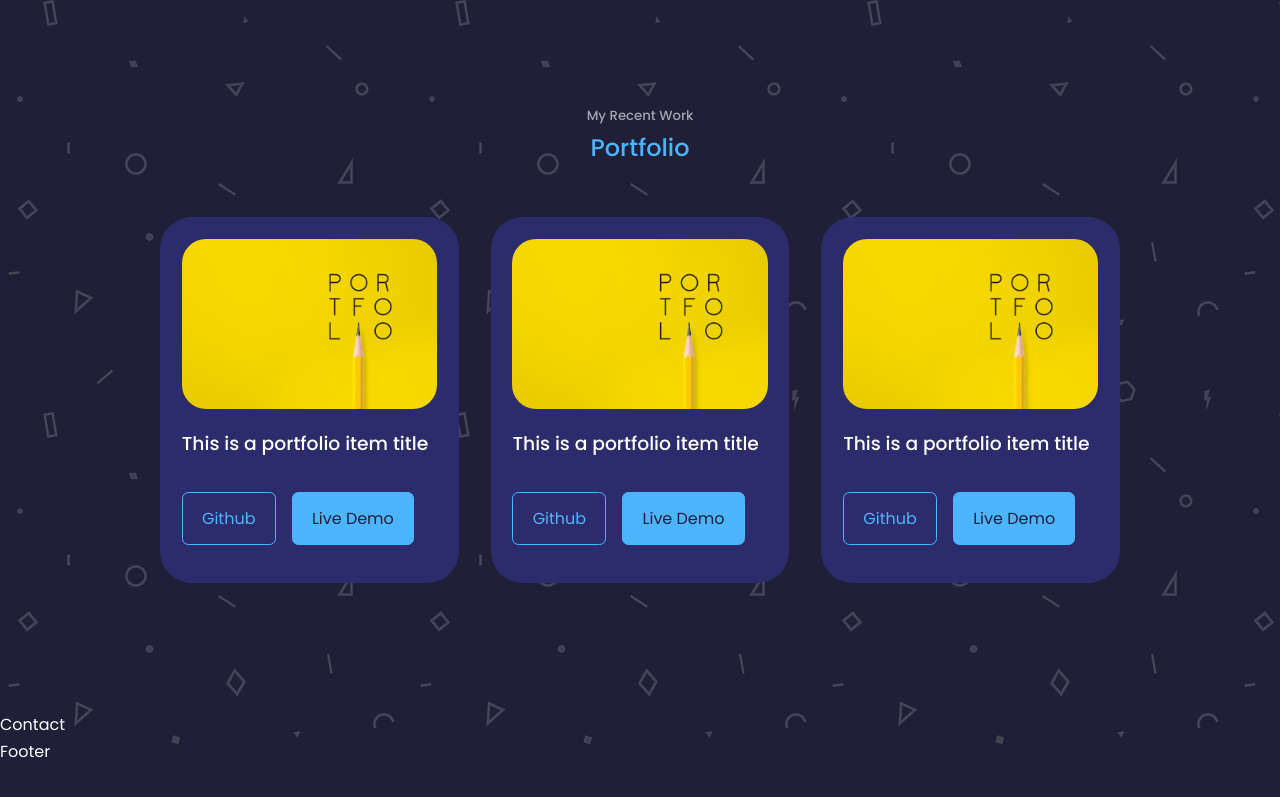
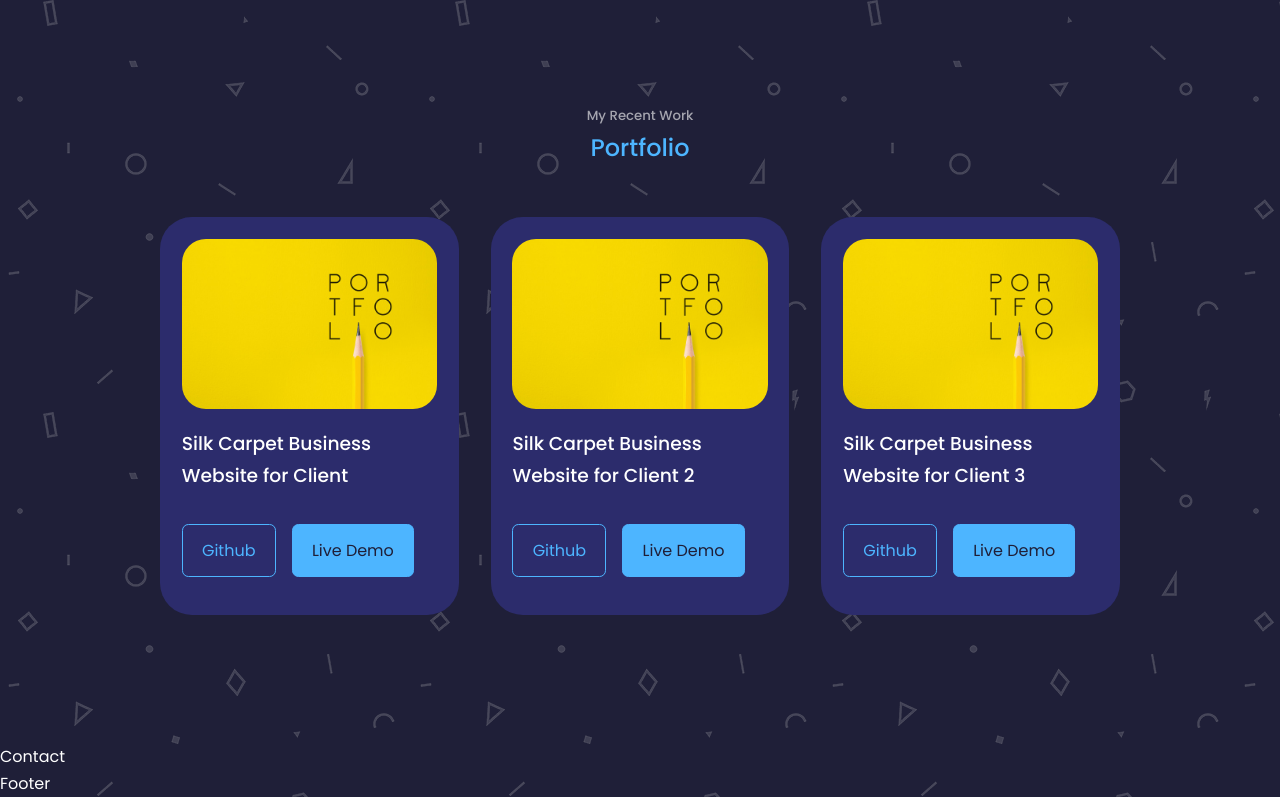
Before and after one commit to MorsalN/morsaln.github.io, a React (Create React App) app: page / in a window 1280 px wide. Shown: the part 2750-3547 px from the top of the page. Before the commit the page ends 3515 px from the top, so only its background shows below. Built offline with nearby package versions, Linux system fonts and the light colour scheme; a web font is replaced by a local one.

Commit message:
Refactoring section to reduce redundancy

```diff
--- a/src/components/portfolio/Portfolio.jsx
+++ b/src/components/portfolio/Portfolio.jsx
@@ -1,6 +1,30 @@
 import React from "react";
 import "./portfolio.css";
 import IMG1 from "./../../assets/sample-portfolio.jpeg";
+
+const data = [
+  {
+    id: 1,
+    image: IMG1,
+    title: "Silk Carpet Business Website for Client",
+    github: "https://github.com",
+    demo: "https://github.com",
+  },
+  {
+    id: 2,
+    image: IMG1,
+    title: "Silk Carpet Business Website for Client 2",
+    github: "https://github.com",
+    demo: "https://github.com",
+  },
+  {
+    id: 3,
+    image: IMG1,
+    title: "Silk Carpet Business Website for Client 3",
+    github: "https://github.com",
+    demo: "https://github.com",
+  },
+];
 
 const Portfolio = () => {
   return (
@@ -9,60 +33,24 @@
       <h2>Portfolio</h2>
 
       <div className="container portfolio__container">
-        <article className="portfolio__item">
+        {data.map(({ id, image, title, github, demo }) => {
+          return (
+            <article key={id} className="portfolio__item">
               <div className="portfolio__item-image">
-            <img src={IMG1} alt="" />
+                <img src={image} alt={title} />
               </div>
-          <h3>This is a portfolio item title</h3>
+              <h3>{title}</h3>
               <div className="portfolio__item-cta">
-            <a href="https://www.linkedin.com/in/morsalniyaz/" className="btn">
+                <a href={github} className="btn">
                   Github
                 </a>
-            <a
-              href="https://dribble.com/Alien_pixels"
-              className="btn btn-primary"
-              target="_blank"
-            >
+                <a href={demo} className="btn btn-primary" target="_blank">
                   Live Demo
                 </a>
               </div>
             </article>
-        <article className="portfolio__item">
-          <div className="portfolio__item-image">
-            <img src={IMG1} alt="" />
-          </div>
-          <h3>This is a portfolio item title</h3>
-          <div className="portfolio__item-cta">
-            <a href="https://www.linkedin.com/in/morsalniyaz/" className="btn">
-              Github
-            </a>
-            <a
-              href="https://dribble.com/Alien_pixels"
-              className="btn btn-primary"
-              target="_blank"
-            >
-              Live Demo
-            </a>
-          </div>
-        </article>
-        <article className="portfolio__item">
-          <div className="portfolio__item-image">
-            <img src={IMG1} alt="" />
-          </div>
-          <h3>This is a portfolio item title</h3>
-          <div className="portfolio__item-cta">
-            <a href="https://www.linkedin.com/in/morsalniyaz/" className="btn">
-              Github
-            </a>
-            <a
-              href="https://dribble.com/Alien_pixels"
-              className="btn btn-primary"
-              target="_blank"
-            >
-              Live Demo
-            </a>
-          </div>
-        </article>
+          );
+        })}
       </div>
     </section>
   );
```
Lines whose indentation alone changed are shown as unchanged.
